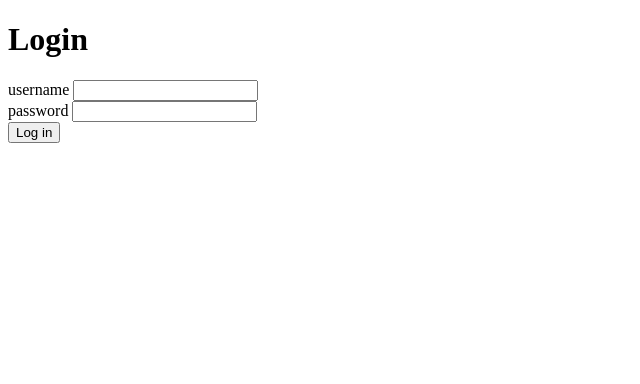
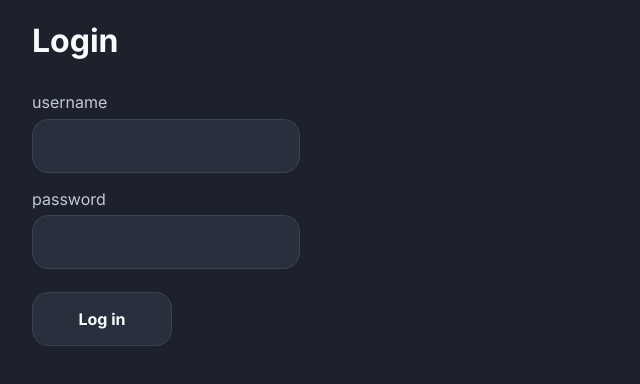
Before and after one commit to evariste1963/joc-SK_AuthCookies, a SvelteKit app: page /login in a window 1280 px wide. Shown: the top 384 px of the page, without its empty margins (0-640 px from the left). Built offline with nearby package versions, Linux system fonts and the light colour scheme.

Commit message:
global styles added

```diff
--- /dev/null
+++ b/src/routes/+layout.svelte
@@ -0,0 +1,12 @@
+<script lang="ts">
+
+	import '../styles/app.css'
+</script>
+
+<svelte:head>
+	<title>SvelteKit Auth</title>
+</svelte:head>
+
+<main>
+	<slot />
+</main>
--- /dev/null
+++ b/src/styles/app.css
@@ -0,0 +1,78 @@
+@import url('https://fonts.googleapis.com/css2?family=Inter:wght@400;700&display=swap');
+
+body {
+	margin: 0;
+	font-family: 'Inter', sans-serif;
+	color: hsl(220 20% 98%);
+	background-color: hsl(220 20% 14%);
+}
+
+main {
+	padding: 0 2rem;
+}
+
+form {
+	margin: 2rem 0;
+	display: grid;
+	justify-content: start;
+	row-gap: 1rem;
+}
+
+label {
+	display: block;
+	margin-bottom: 0.4rem;
+	color: hsl(220 20% 80%);
+}
+
+input,
+button {
+	padding: 1rem;
+	font: inherit;
+	color: inherit;
+	background-color: hsl(220 20% 20%);
+	border: none;
+	border-radius: 1rem;
+	border: 1px solid hsl(220 20% 28%);
+}
+
+button {
+	margin-top: 0.4rem;
+	font-weight: 700;
+	cursor: pointer;
+	max-width: 140px;
+}
+
+nav {
+	display: flex;
+	gap: 1rem;
+	padding: 2rem;
+}
+
+a {
+	color: inherit;
+	text-decoration: none;
+}
+
+a:hover {
+	text-decoration: underline;
+}
+
+.logout {
+	margin: 0;
+}
+
+.logout button {
+	margin: 0;
+	padding: 0;
+	font-weight: 400;
+	background: none;
+	border: none;
+}
+
+.logout button:hover {
+	text-decoration: underline;
+}
+
+.error {
+	color: tomato;
+}
```
